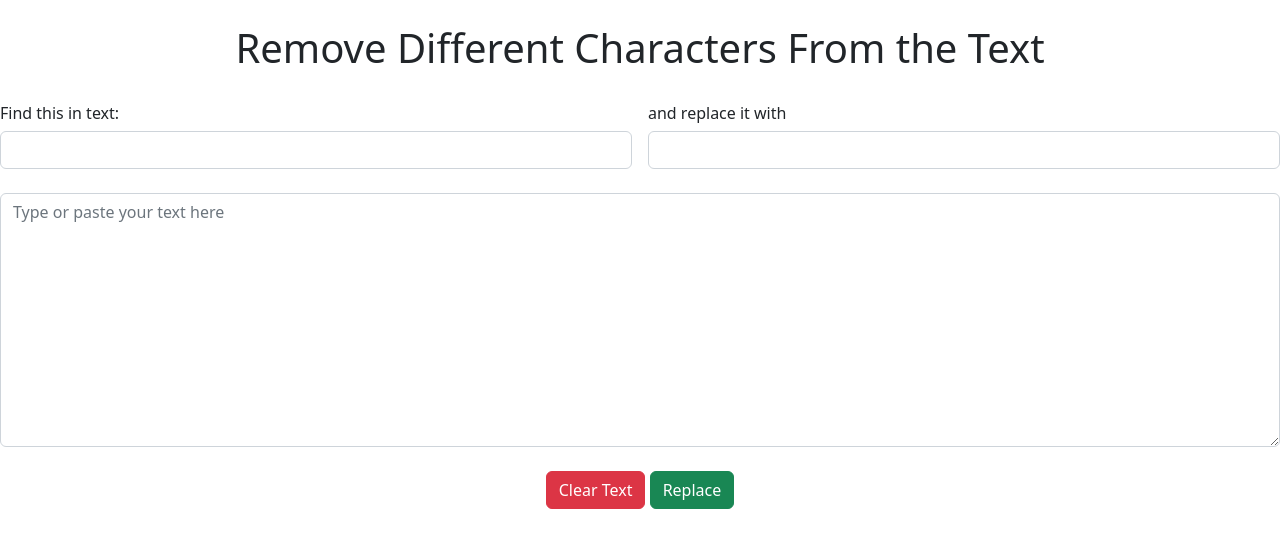
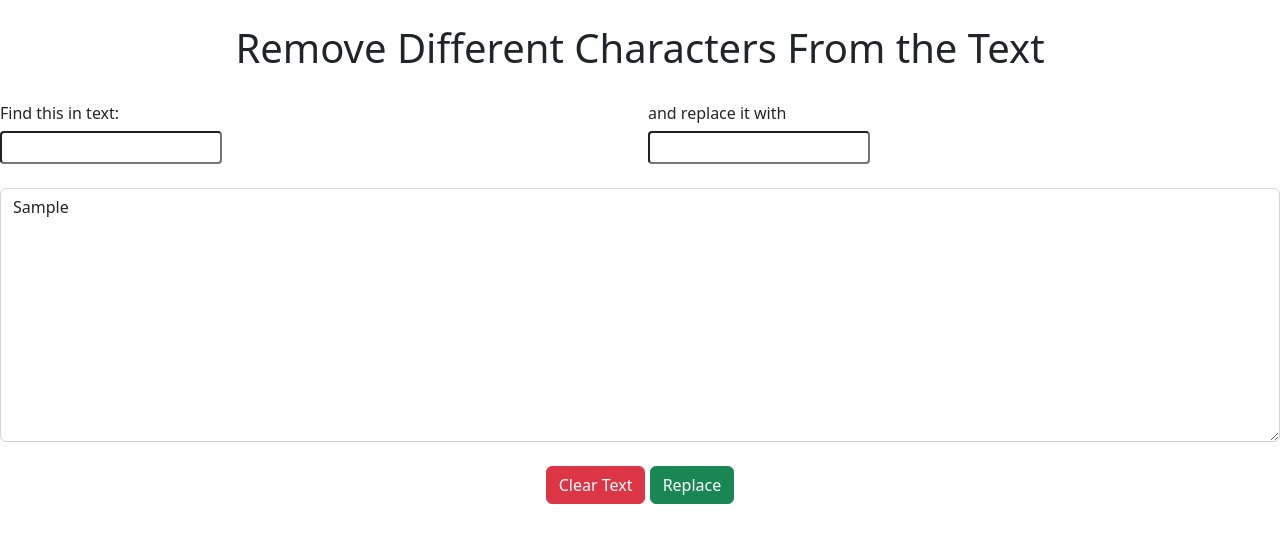
Before and after one commit to Rononoa13/flask-case-converter, a Flask app: template templates/home.html in a window 1280 px wide. Shown: the part 50-598 px from the top of the page. Run offline with Flask 2, Linux system fonts and the light colour scheme; the template is opened without the code that fills it: most values are stand-ins (such as "Sample title", 1, 10 or a date in 2020).

Commit message:
Added text after replacing character

```diff
--- a/templates/home.html
+++ b/templates/home.html
@@ -1,25 +1,28 @@
 {% extends 'layout.html' %}
 
 {% block content %}
-<form action="", method="POST">
+<form action="" , method="POST">
     <div class="row g-3">
         <div class="col">
             <h6>Find this in text:</h6>
-            <input type="text" class="form-control" name="find-char">
+            <input type="text" class="form-control-sm" name="find-char">
         </div>
 
         <div class="col">
             <h6>and replace it with</h6>
-            <input type="text" class="form-control" name="replace-text">
+            <input type="text" class="form-control-sm" name="replace-text">
         </div>
     </div>
     <br>
 
-    <textarea name="user-note" class="form-control" id="" cols="30" rows="10" placeholder="Type or paste your text here" value="asdfjkasdfhk;"></textarea>
+    <div class="form-outline">
+        <textarea id="user-note" name="user-note" class="form-control" id="text-area" cols="30" rows="10" placeholder="Type or Paste your text here">{{x}}</textarea>
+    </div>
+
     <br>
 
     <div class="text-center">
-        <button type="button" class="btn btn-danger text-center">Clear Text</button>
+        <button id="clear-text" type="button" class="btn btn-danger text-center">Clear Text</button>
         <button type="submit" class="btn btn-success text-center">Replace</button>
     </div>
 
--- a/templates/layout.html
+++ b/templates/layout.html
@@ -28,6 +28,8 @@
     <script src="https://cdn.jsdelivr.net/npm/bootstrap@5.2.3/dist/js/bootstrap.min.js"
         integrity="sha384-cuYeSxntonz0PPNlHhBs68uyIAVpIIOZZ5JqeqvYYIcEL727kskC66kF92t6Xl2V"
         crossorigin="anonymous"></script>
+
+    <script src="{{ url_for('static', filename='script.js') }}"></script>
 </body>
 
 </html>
```
